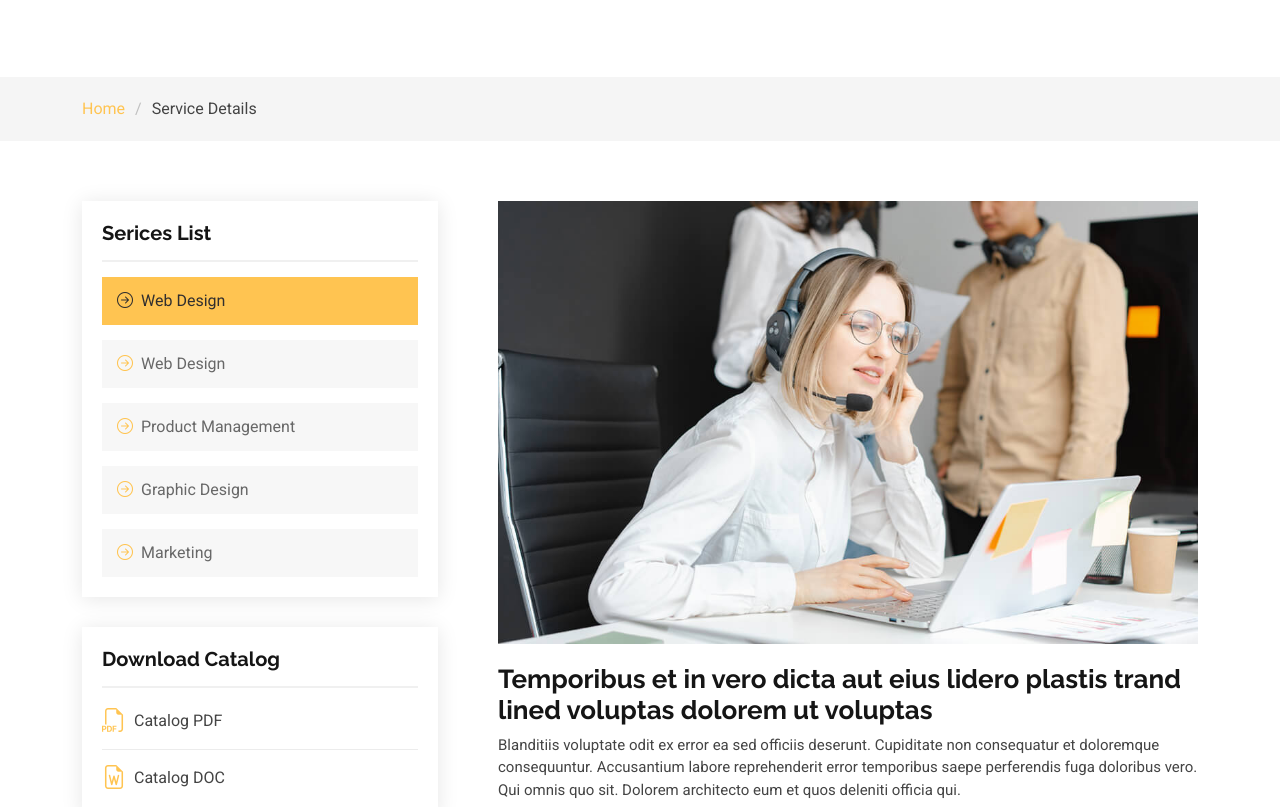
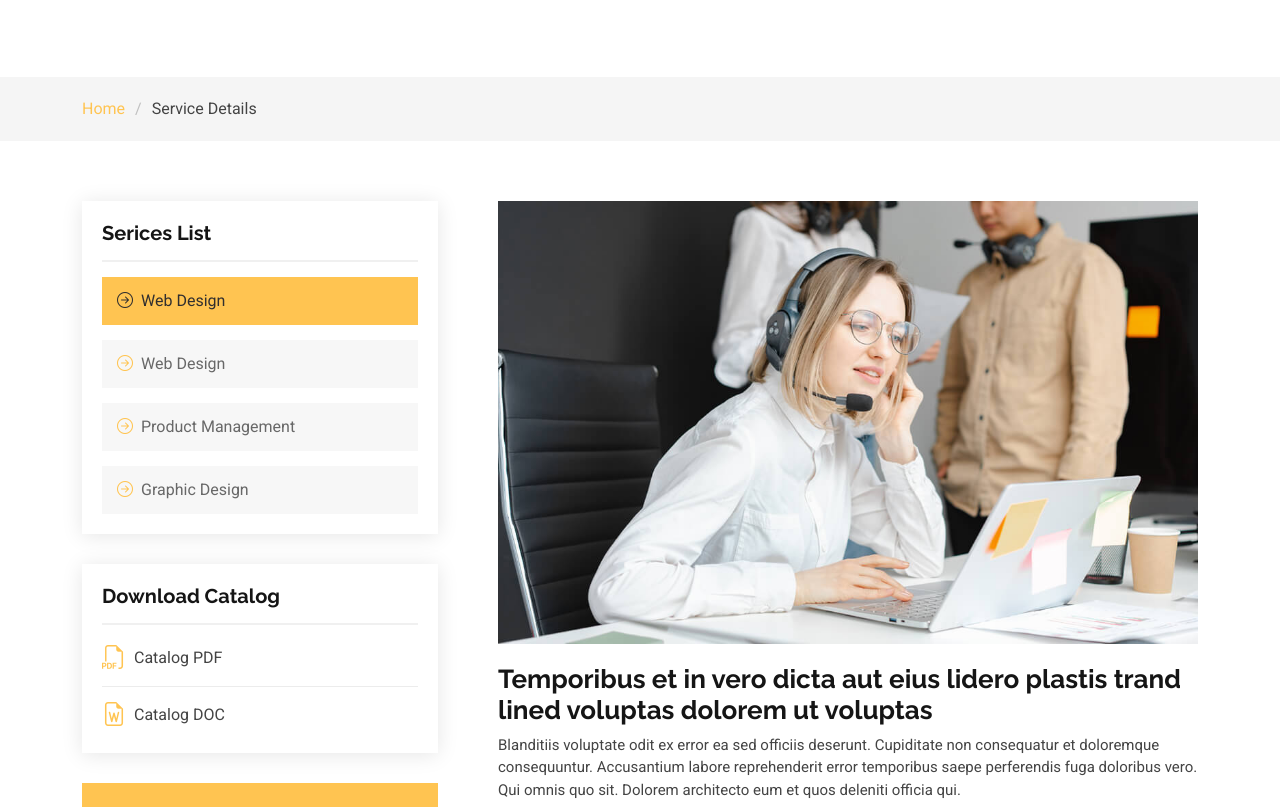
Before and after one commit to hellosydney05/qforcoating, a plain HTML site: page service-details.html in a window 1280 px wide. Shown: the part 290-1097 px from the top of the page. Drawn offline with Linux system fonts and the light colour scheme.

Commit message:
Update service-details.html

```diff
--- a/service-details.html
+++ b/service-details.html
@@ -122,7 +122,7 @@
                 <a href="#"><i class="bi bi-arrow-right-circle"></i><span>Web Design</span></a>
                 <a href="#"><i class="bi bi-arrow-right-circle"></i><span>Product Management</span></a>
                 <a href="#"><i class="bi bi-arrow-right-circle"></i><span>Graphic Design</span></a>
-                <a href="#"><i class="bi bi-arrow-right-circle"></i><span>Marketing</span></a>
+
               </div>
             </div><!-- End Services List -->
 
```
